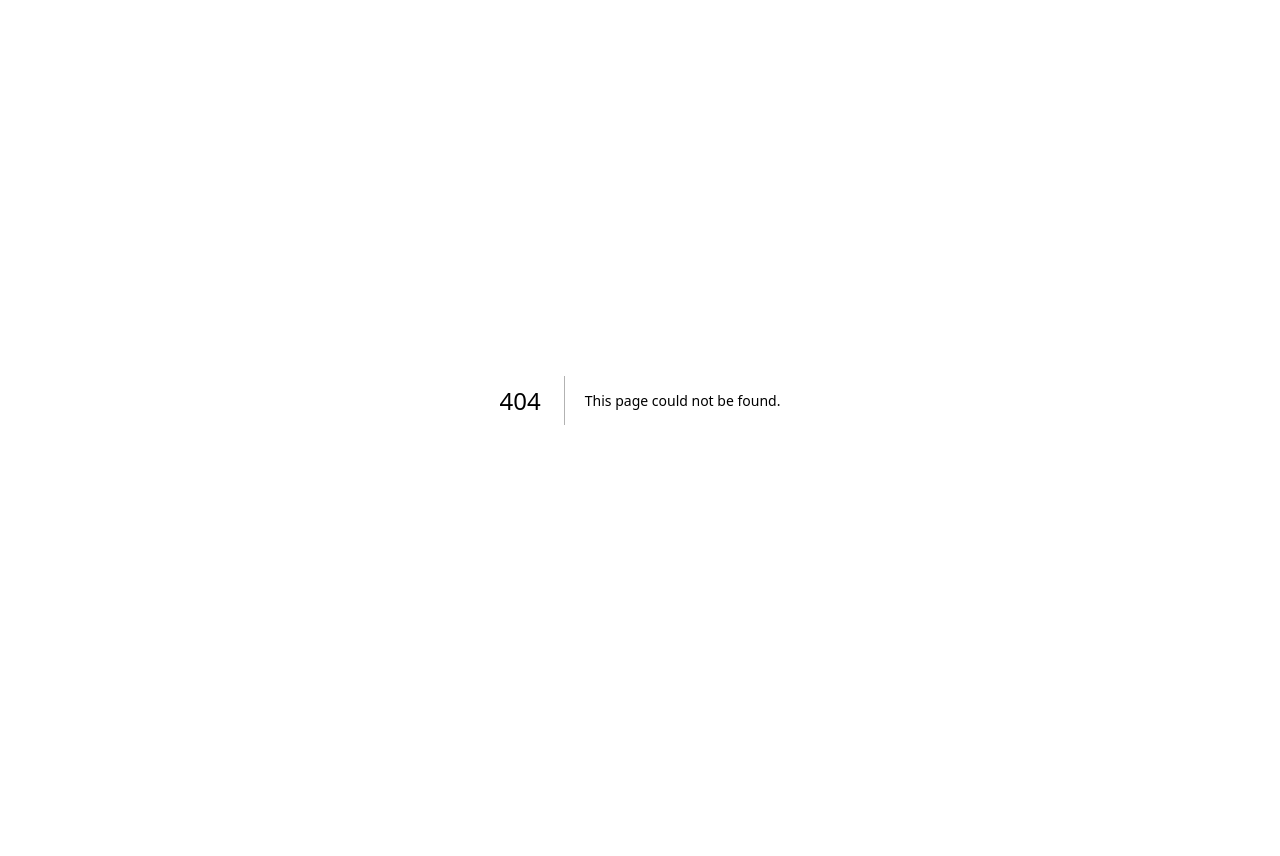
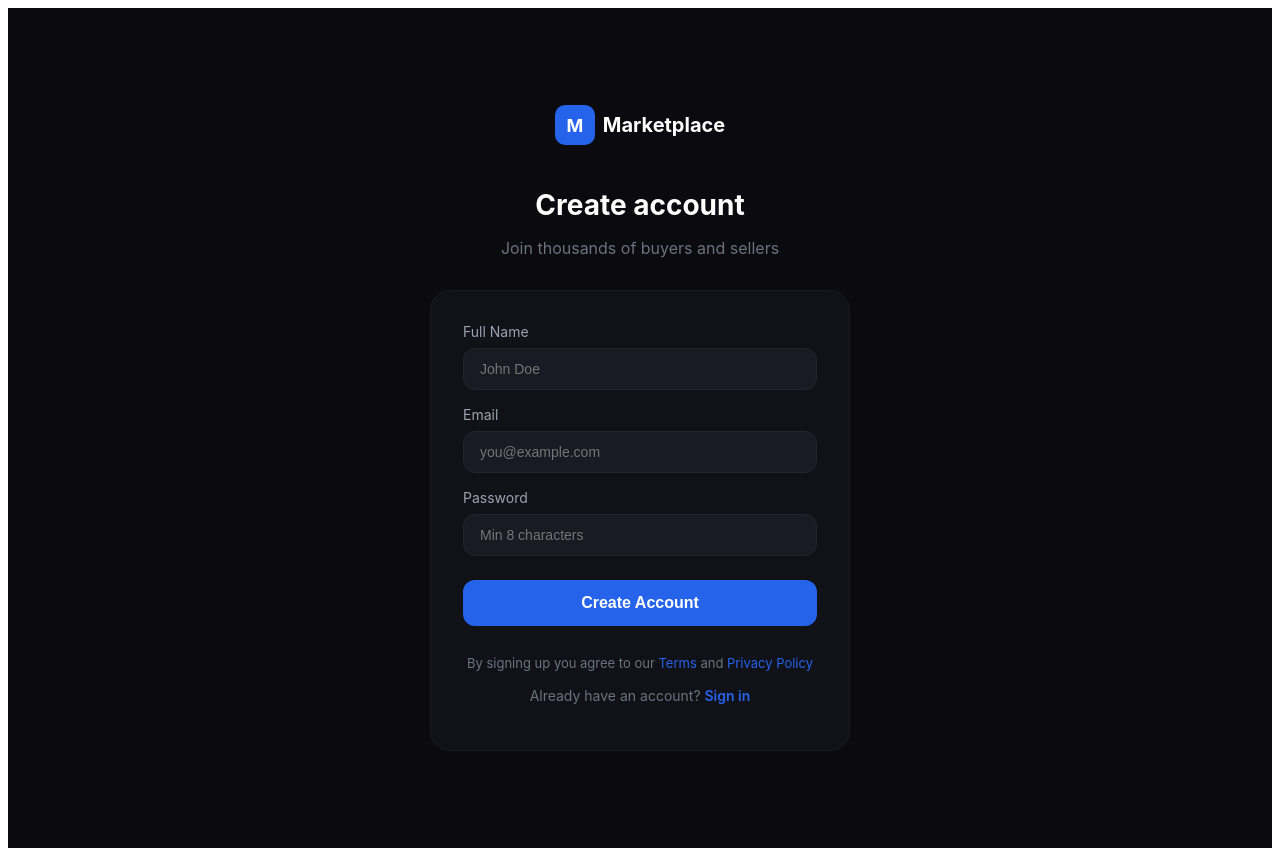
Before and after one commit to adnansalamat10/marketplace, a Next.js app in the folder frontend/: page /auth/login in a window 1280 px wide. Before the commit this address had no page. Before the commit the page ends 800 px from the top, so only its background shows below. Built offline with nearby package versions, Linux system fonts and the light colour scheme.

Commit message:
add login and register pages

```diff
--- /dev/null
+++ b/frontend/src/app/auth/login/page.tsx
@@ -0,0 +1,59 @@
+'use client'
+import { useState } from 'react'
+
+export default function RegisterPage() {
+  const [name, setName] = useState('')
+  const [email, setEmail] = useState('')
+  const [password, setPassword] = useState('')
+
+  return (
+    <div style={{ minHeight: '100vh', background: '#0a0a0f', display: 'flex', alignItems: 'center', justifyContent: 'center', fontFamily: 'Inter, sans-serif', padding: '20px' }}>
+      <div style={{ width: '100%', maxWidth: '420px' }}>
+        <div style={{ textAlign: 'center', marginBottom: '32px' }}>
+          <a href="/" style={{ display: 'inline-flex', alignItems: 'center', gap: '8px', textDecoration: 'none', color: 'white', marginBottom: '24px' }}>
+            <div style={{ width: '40px', height: '40px', background: '#2563eb', borderRadius: '10px', display: 'flex', alignItems: 'center', justifyContent: 'center', fontWeight: 'bold', fontSize: '18px' }}>M</div>
+            <span style={{ fontWeight: 'bold', fontSize: '20px' }}>Marketplace</span>
+          </a>
+          <h1 style={{ color: 'white', fontSize: '28px', fontWeight: 'bold', marginBottom: '8px' }}>Create account</h1>
+          <p style={{ color: '#6b7280' }}>Join thousands of buyers and sellers</p>
+        </div>
+
+        <div style={{ background: '#111118', border: '1px solid #1a1a24', borderRadius: '20px', padding: '32px' }}>
+          <div style={{ marginBottom: '16px' }}>
+            <label style={{ display: 'block', color: '#9ca3af', fontSize: '14px', marginBottom: '8px' }}>Full Name</label>
+            <input type="text" value={name} onChange={e => setName(e.target.value)}
+              placeholder="John Doe"
+              style={{ width: '100%', background: '#1a1a24', border: '1px solid #252530', borderRadius: '12px', padding: '12px 16px', color: 'white', outline: 'none', boxSizing: 'border-box', fontSize: '14px' }} />
+          </div>
+
+          <div style={{ marginBottom: '16px' }}>
+            <label style={{ display: 'block', color: '#9ca3af', fontSize: '14px', marginBottom: '8px' }}>Email</label>
+            <input type="email" value={email} onChange={e => setEmail(e.target.value)}
+              placeholder="you@example.com"
+              style={{ width: '100%', background: '#1a1a24', border: '1px solid #252530', borderRadius: '12px', padding: '12px 16px', color: 'white', outline: 'none', boxSizing: 'border-box', fontSize: '14px' }} />
+          </div>
+
+          <div style={{ marginBottom: '24px' }}>
+            <label style={{ display: 'block', color: '#9ca3af', fontSize: '14px', marginBottom: '8px' }}>Password</label>
+            <input type="password" value={password} onChange={e => setPassword(e.target.value)}
+              placeholder="Min 8 characters"
+              style={{ width: '100%', background: '#1a1a24', border: '1px solid #252530', borderRadius: '12px', padding: '12px 16px', color: 'white', outline: 'none', boxSizing: 'border-box', fontSize: '14px' }} />
+          </div>
+
+          <button style={{ width: '100%', background: '#2563eb', color: 'white', border: 'none', borderRadius: '12px', padding: '14px', fontWeight: 'bold', fontSize: '16px', cursor: 'pointer', marginBottom: '16px' }}>
+            Create Account
+          </button>
+
+          <p style={{ textAlign: 'center', color: '#6b7280', fontSize: '13px' }}>
+            By signing up you agree to our <a href="#" style={{ color: '#2563eb', textDecoration: 'none' }}>Terms</a> and <a href="#" style={{ color: '#2563eb', textDecoration: 'none' }}>Privacy Policy</a>
+          </p>
+
+          <p style={{ textAlign: 'center', color: '#6b7280', fontSize: '14px', marginTop: '16px' }}>
+            Already have an account?{' '}
+            <a href="/auth/login" style={{ color: '#2563eb', textDecoration: 'none', fontWeight: '600' }}>Sign in</a>
+          </p>
+        </div>
+      </div>
+    </div>
+  )
+}
```
